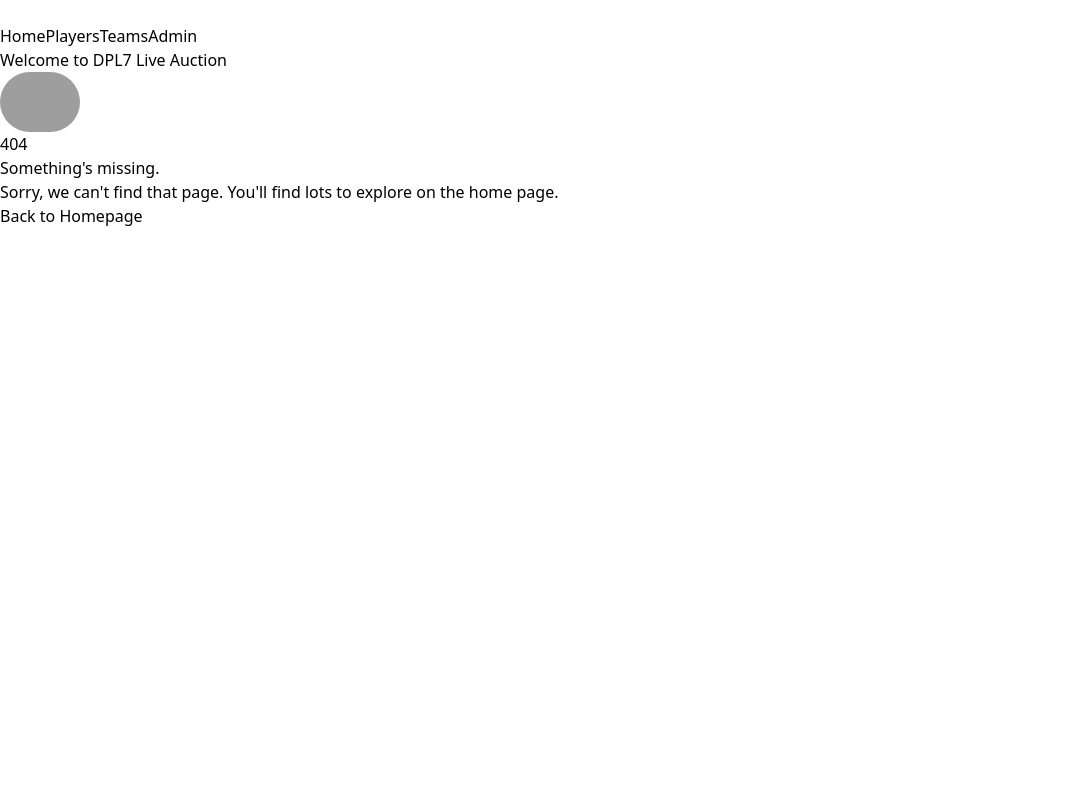
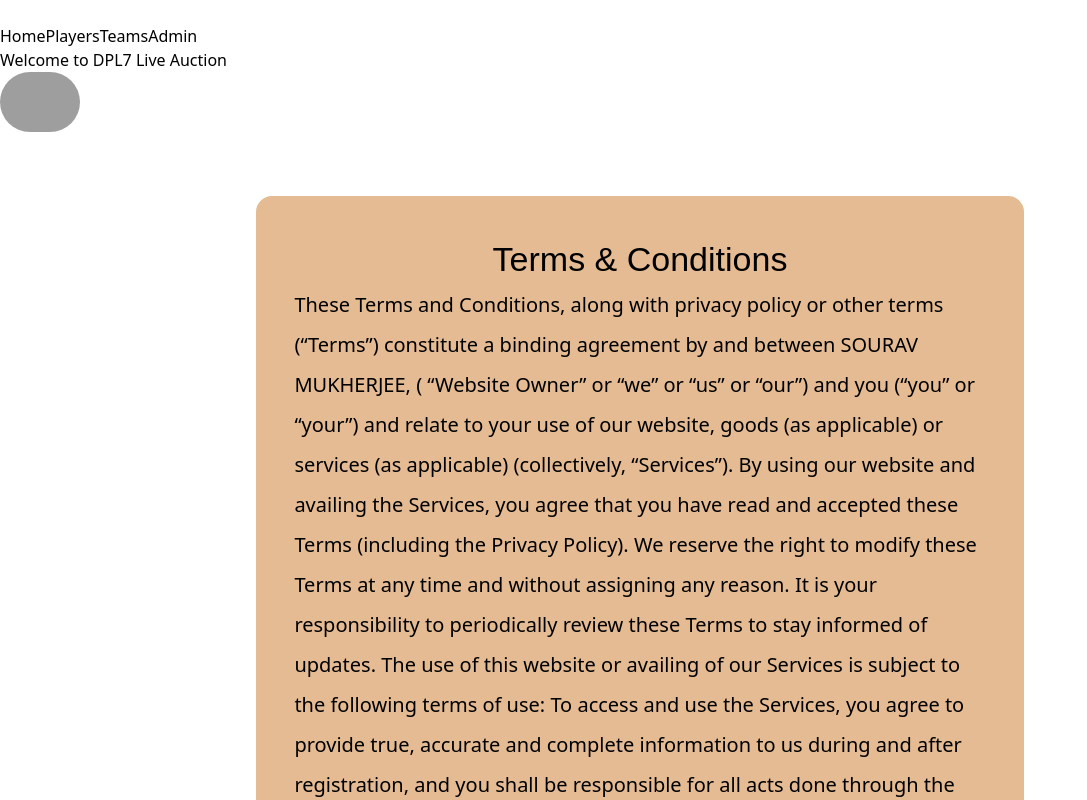
Before and after one commit to SUPHAL-MAITY/BBL-Auction, a React (Vite) app in the folder frontend/: page /termsandcondition in a window 1280 px wide. Before the commit this address had no page. Shown: the top 800 px of the page, without its empty margins (0-1087 px from the left). Built offline with nearby package versions, Linux system fonts and the light colour scheme; grey boxes are pictures that could not be loaded.

Commit message:
terms and condition page

```diff
--- a/frontend/src/App.css
+++ b/frontend/src/App.css
@@ -196,20 +196,22 @@ background: linear-gradient(90deg, rgba(44,39,133,1) 2%, rgba(179,31,176,0.81853
   /* Contact page */
 
   .contact_container{
-    border: 2px solid red;
+
     width: 60%;
     margin:  5% auto;
-    background-color:#F8EDE3 ;
+    background-color:#e5bb94 ;
     border-radius: 16px;
 
   }
   .contact_content{
     padding: 5%;
+
   }
 
   .contact_title{
     font-size: 34px;
     font-family:  sans-serif;
+    text-align: center;
 
   }
 
--- a/frontend/src/App.jsx
+++ b/frontend/src/App.jsx
@@ -22,6 +22,7 @@ import {
 } from "react-router-dom";
 import Contact from "./components/Contact.jsx"
 import "./responsive.css"
+import TermsandCondition from "./components/TermsandCondition.jsx"
 
 
 
@@ -52,6 +53,7 @@ function App() {
              <Route path='/iuw4g4V3jlcs47lZUvHhww=='  element={<Dashboard/>} />
              <Route path='/iuw4g4V3jlcs47lZUvHhww==/:id'  element={<EditForm/>} />
              <Route path='/contactUs'  element={<Contact/>} />
+             <Route path='/termsandcondition'  element={<TermsandCondition/>} />
 
 
              <Route path='*' element={<PageNotFound/>}/>
--- /dev/null
+++ b/frontend/src/components/TermsandCondition.jsx
@@ -0,0 +1,66 @@
+import React from 'react'
+
+const TermsandCondition = () => {
+  return (
+   <div className="contact_container">
+
+<div className="contact_content">
+        <h1 className="contact_title">Terms & Conditions</h1>
+        <p className="contact_para"></p>
+        <p className="contact_para">
+
+            These Terms and Conditions, along with privacy policy or other terms (“Terms”) constitute a binding
+agreement by and between SOURAV MUKHERJEE, ( “Website Owner” or “we” or “us” or “our”) and
+you (“you” or “your”) and relate to your use of our website, goods (as applicable) or services (as
+applicable) (collectively, “Services”).
+By using our website and availing the Services, you agree that you have read and accepted these Terms
+(including the Privacy Policy). We reserve the right to modify these Terms at any time and without
+assigning any reason. It is your responsibility to periodically review these Terms to stay informed of
+updates.
+The use of this website or availing of our Services is subject to the following terms of use:
+
+To access and use the Services, you agree to provide true, accurate and complete information to us
+during and after registration, and you shall be responsible for all acts done through the use of your
+registered account.
+Neither we nor any third parties provide any warranty or guarantee as to the accuracy, timeliness,
+performance, completeness or suitability of the information and materials offered on this website
+or through the Services, for any specific purpose. You acknowledge that such information and
+materials may contain inaccuracies or errors and we expressly exclude liability for any such
+inaccuracies or errors to the fullest extent permitted by law.
+Your use of our Services and the websiteis solely at your own risk and discretion.. You are
+required to independently assess and ensure that the Services meet your requirements.
+The contents of the Website and the Services are proprietary to Us and you will not have any
+authority to claim any intellectual property rights, title, or interest in its contents.
+You acknowledge that unauthorized use of the Website or the Services may lead to action against
+you as per these Terms or applicable laws.
+You agree to pay us the charges associated with availing the Services.
+You agree not to use the website and/ or Services for any purpose that is unlawful, illegal or
+forbidden by these Terms, or Indian or local laws that might apply to you.
+You agree and acknowledge that website and the Services may contain links to other third party
+websites. On accessing these links, you will be governed by the terms of use, privacy policy and
+such other policies of such third party websites.
+You understand that upon initiating a transaction for availing the Services you are entering into a
+legally binding and enforceable contract with the us for the Services.
+You shall be entitled to claim a refund of the payment made by you in case we are not able to
+provide the Service. The timelines for such return and refund will be according to the specific
+Service you have availed or within the time period provided in our policies (as applicable). In case
+you do not raise a refund claim within the stipulated time, than this would make you ineligible for
+a refund.
+Notwithstanding anything contained in these Terms, the parties shall not be liable for any failure to
+perform an obligation under these Terms if performance is prevented or delayed by a force majeure
+event.
+These Terms and any dispute or claim relating to it, or its enforceability, shall be governed by and
+construed in accordance with the laws of India.
+All disputes arising out of or in connection with these Terms shall be subject to the exclusive
+jurisdiction of the courts in Durgapur, West Bengal
+All concerns or communications relating to these Terms must be communicated to us using the
+contact information provided on this website.</p>
+
+    </div>
+
+   </div>
+
+  )
+}
+
+export default TermsandCondition;
```
